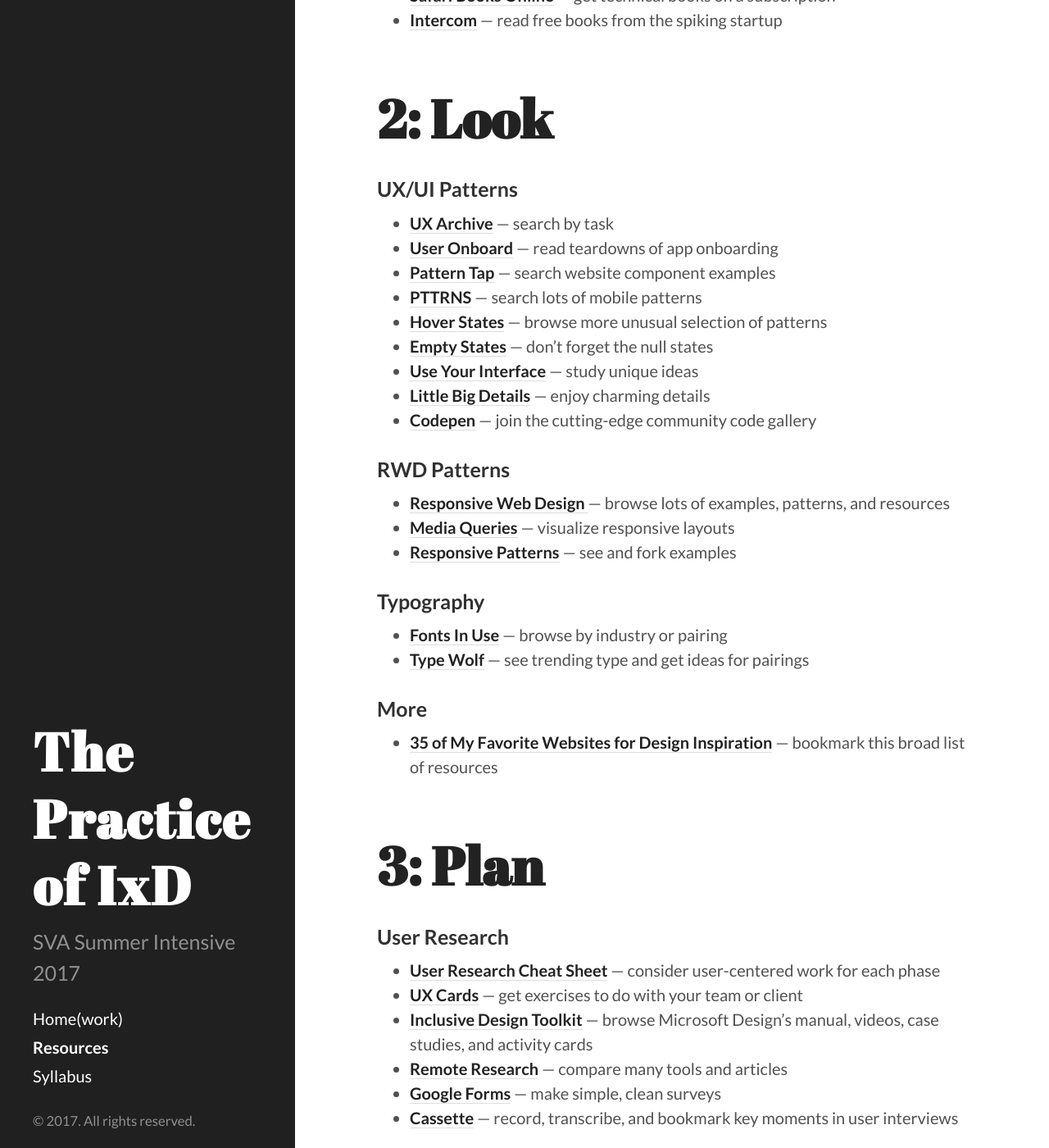
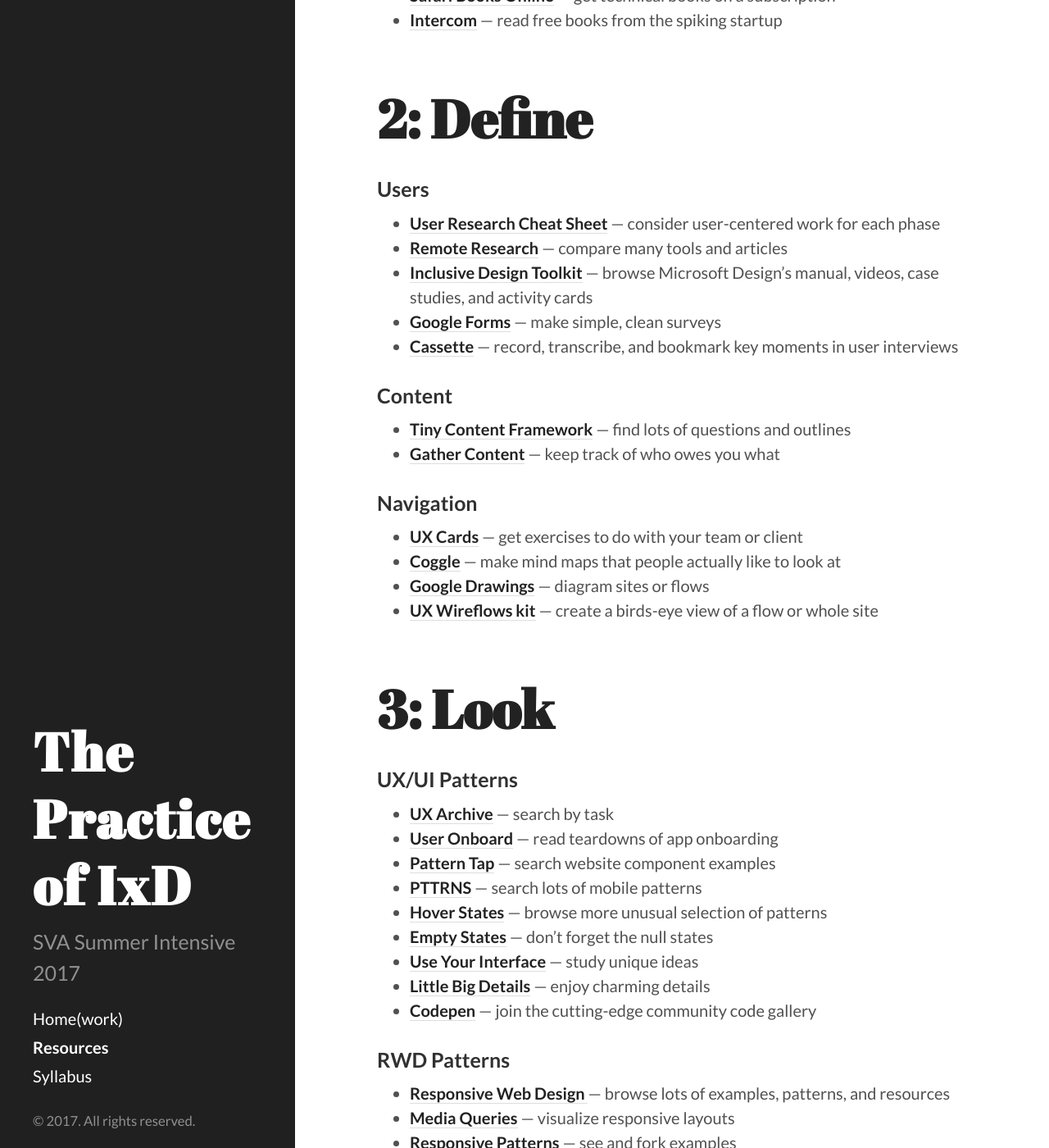
Before and after one commit to energy7/practiceixd, a Jekyll site: the page built from resources.md, in a window 1280 px wide and 1400 px high, scrolled down 881 px. Shown: the whole window at 82% size. Built offline with Jekyll 4.4.1, drawn with Linux system fonts in a browser that asks for light colours; some of the changed text lies outside the part shown.

Commit message:
swap 2 and 3

```diff
--- a/resources.md
+++ b/resources.md
@@ -29,7 +29,30 @@
 * [Intercom](https://www.intercom.com/books) — read free books from the spiking startup
 
 
-###### 2: Look
+###### 2: Define
+
+### Users
+
+* [User Research Cheat Sheet](https://www.nngroup.com/articles/ux-research-cheat-sheet/?ref=uxdesignweekly) — consider user-centered work for each phase
+* [Remote Research](http://remoteresear.ch/tools) — compare many tools and articles
+* [Inclusive Design Toolkit](https://www.microsoft.com/en-us/design/inclusive) — browse Microsoft Design's manual, videos, case studies, and activity cards
+* [Google Forms](https://www.google.com/forms/about/) — make simple, clean surveys
+* [Cassette](http://www.cassette.design/) — record, transcribe, and bookmark key moments in user interviews
+
+### Content
+
+* [Tiny Content Framework](https://gist.github.com/nicoleslaw/2155621) — find lots of questions and outlines
+* [Gather Content](https://gathercontent.com/) — keep track of who owes you what
+
+### Navigation
+
+* [UX Cards](http://nform.com/cards/) — get exercises to do with your team or client
+* [Coggle](https://coggle.it/?lang=en-US) — make mind maps that people actually like to look at
+* [Google Drawings](https://docs.google.com/drawings/create) — diagram sites or flows
+* [UX Wireflows kit](https://ui8.net/products/ux-kits-ui-wireflows) — create a birds-eye view of a flow or whole site
+
+
+###### 3: Look
 
 ### UX/UI Patterns
 
@@ -58,29 +81,6 @@
 ### More
 
 * [35 of My Favorite Websites for Design Inspiration](http://jessicapaoli.com/2016/35-of-my-favorite-websites-for-design-inspiration/) — bookmark this broad list of resources
-
-
-###### 3: Plan
-
-### User Research
-
-* [User Research Cheat Sheet](https://www.nngroup.com/articles/ux-research-cheat-sheet/?ref=uxdesignweekly) — consider user-centered work for each phase
-* [UX Cards](http://nform.com/cards/) — get exercises to do with your team or client
-* [Inclusive Design Toolkit](https://www.microsoft.com/en-us/design/inclusive) — browse Microsoft Design's manual, videos, case studies, and activity cards
-* [Remote Research](http://remoteresear.ch/tools) — compare many tools and articles
-* [Google Forms](https://www.google.com/forms/about/) — make simple, clean surveys
-* [Cassette](http://www.cassette.design/) — record, transcribe, and bookmark key moments in user interviews
-
-### Content
-
-* [Tiny Content Framework](https://gist.github.com/nicoleslaw/2155621) — find lots of questions and outlines
-* [Gather Content](https://gathercontent.com/) — keep track of who owes you what
-
-### Architecture
-
-* [Coggle](https://coggle.it/?lang=en-US) — make mind maps that people actually like to look at
-* [Google Drawings](https://docs.google.com/drawings/create) — diagram sites or flows
-* [UX Wireflows kit](https://ui8.net/products/ux-kits-ui-wireflows) — create a birds-eye view of a flow or whole site
 
 
 ###### 4: Find
```
Also changed, not shown: _posts/2017-06-04-get-ready.markdown (line endings or trailing spaces), 5 other files.
